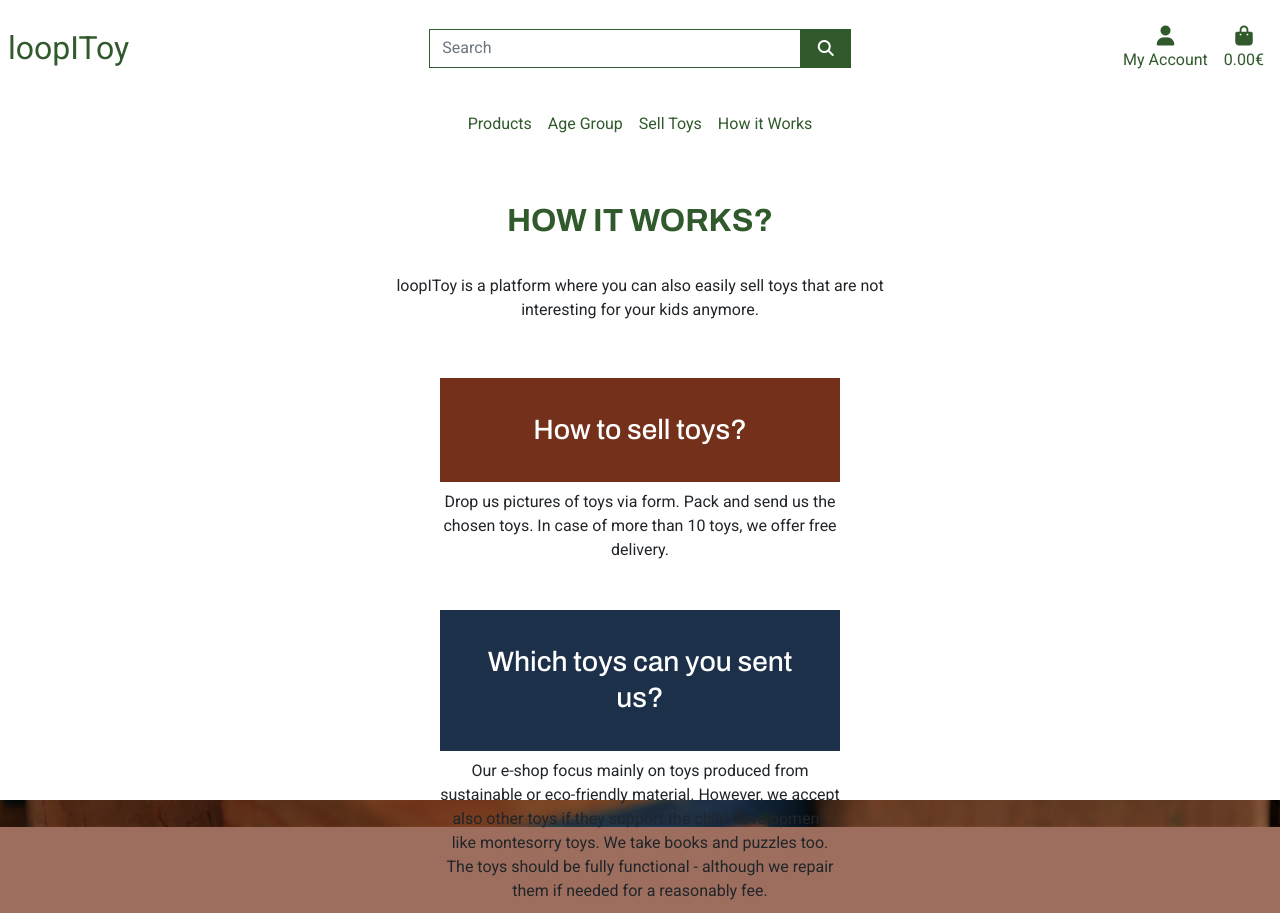
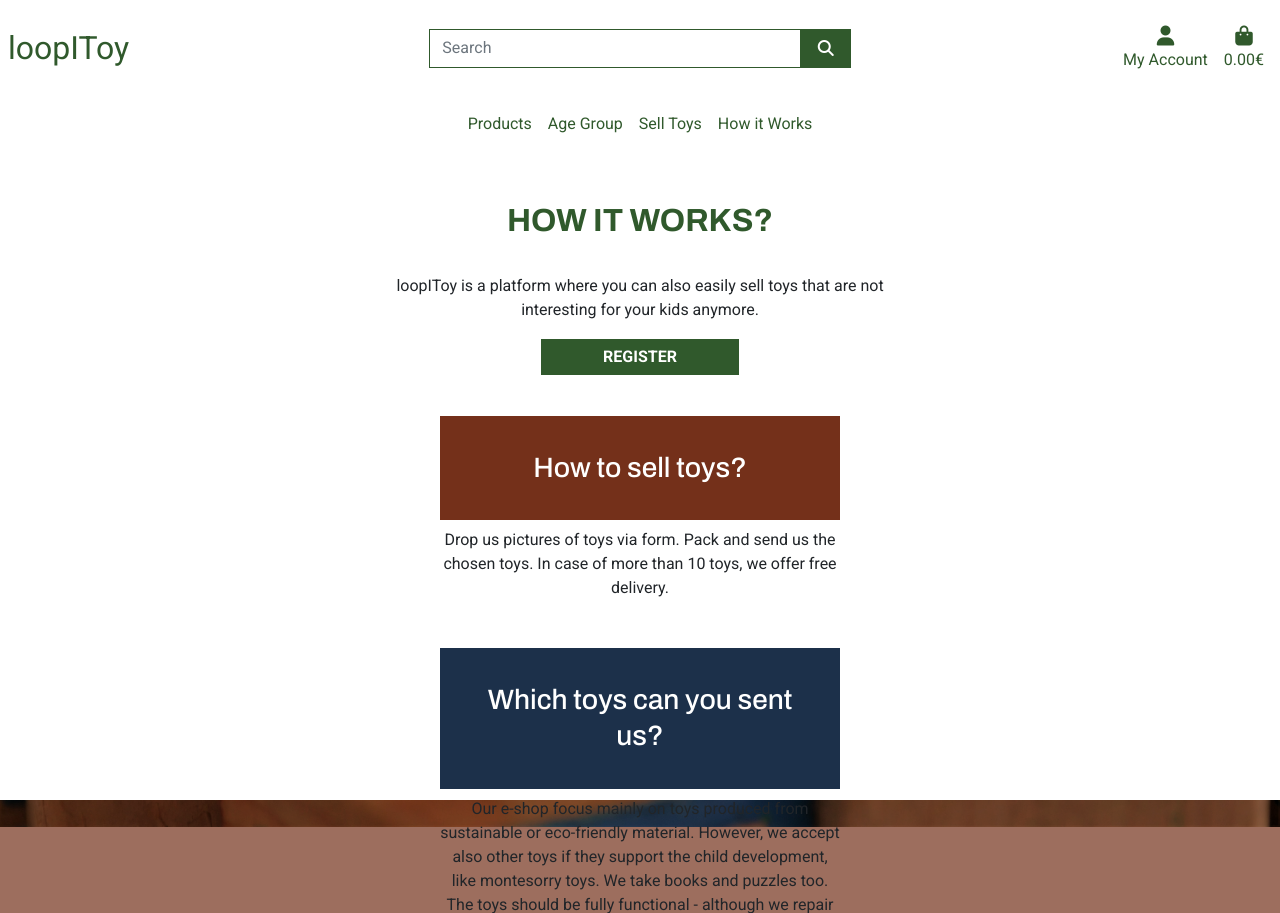
Before and after one commit to brodsa/loopitoy, a Django app: page /how-it-works in a window 1280 px wide. Shown: the top 913 px of the page. Run offline with Django 3.2, Linux system fonts and the light colour scheme; some libraries are stand-ins or nearby versions.

Commit message:
docs: describe features of landing page and how it works page

```diff
--- a/home/templates/home/how-it-works.html
+++ b/home/templates/home/how-it-works.html
@@ -23,6 +23,9 @@
             <p class="how__text">
                 loopIToy is a platform where you can also easily sell toys that are not interesting for your kids anymore.
             </p>
+            <div class="buttons d-flex flex-column flex-md-row align-items-center justify-content-md-center mt-1 mt-2">
+                <a class="btn btn-border btn-home" href="#">Register</a>
+            </div>
         </div>
         <div class="wrapper p-2">
             <div class="how-card">
```
Also changed, not shown: README.md, 4 other files.
